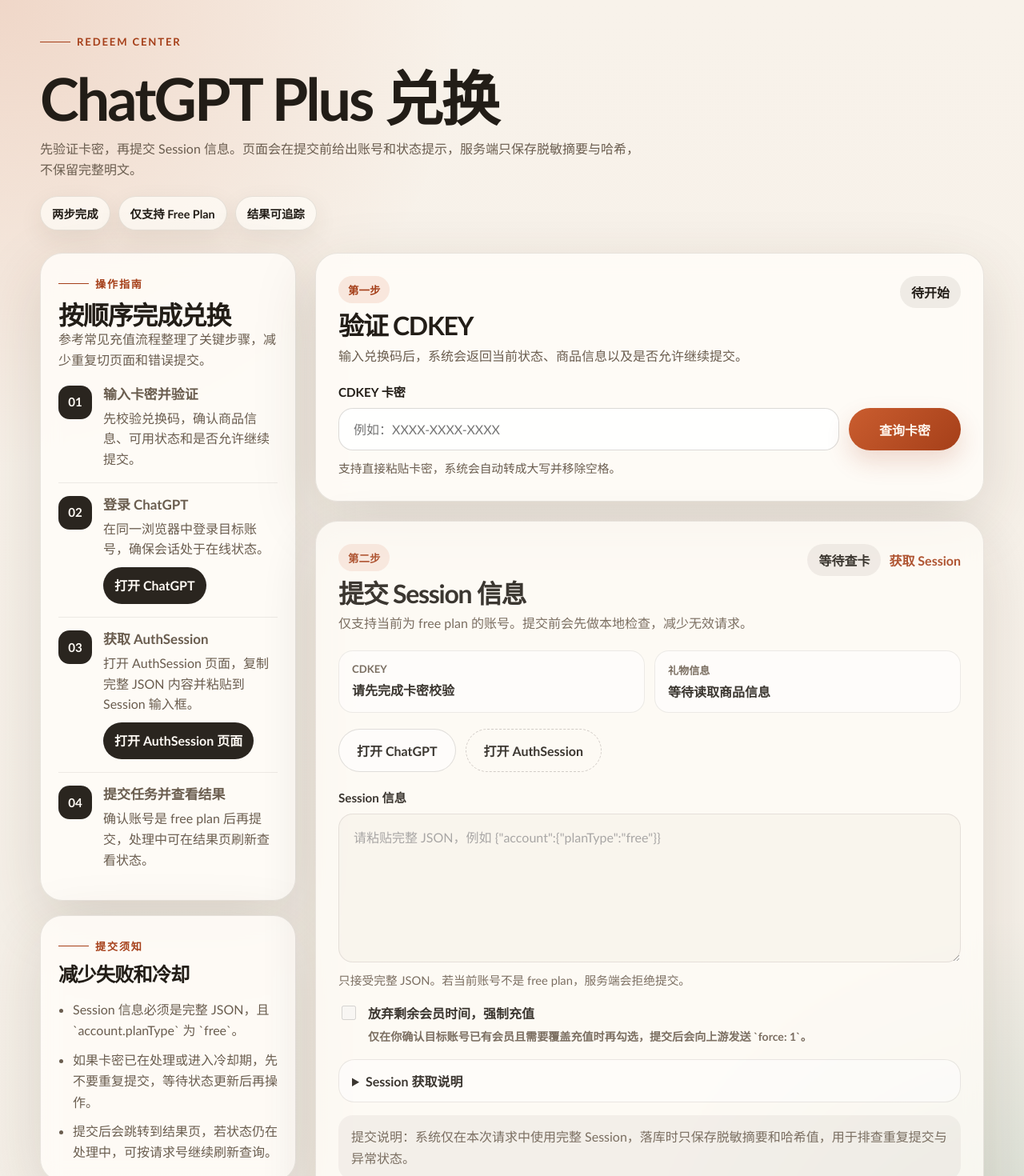
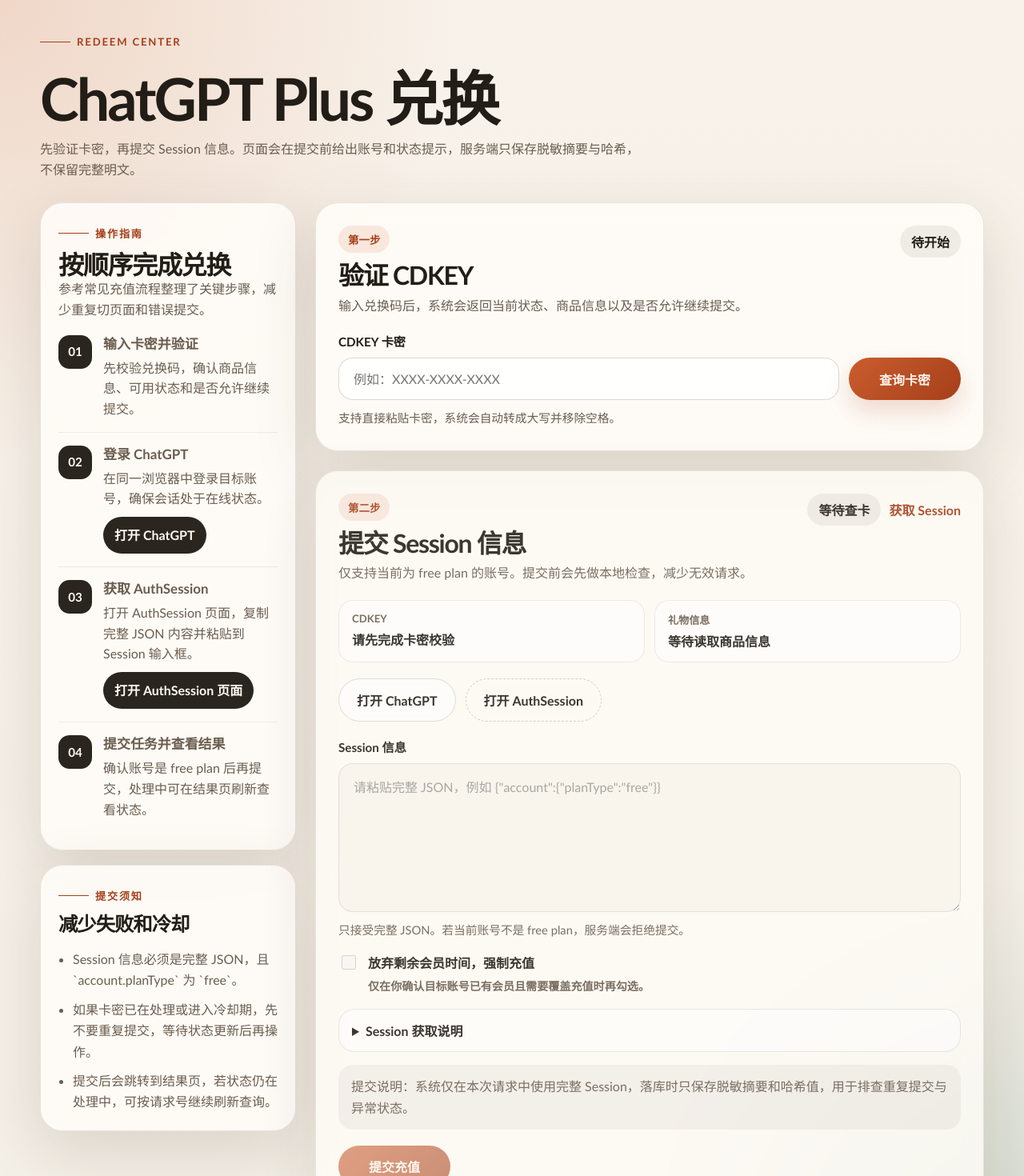
Before and after one commit to FreeWisdom/zka, a Next.js app: page /redeem in a window 1280 px wide. Shown: the top 1470 px of the page at 80% size. Built offline with nearby package versions, Linux system fonts and the light colour scheme.

Commit message:
refactor: simplify redeem page copy

```diff
--- a/src/app/redeem/page.tsx
+++ b/src/app/redeem/page.tsx
@@ -59,12 +59,6 @@
             先验证卡密，再提交 Session 信息。页面会在提交前给出账号和状态提示，服务端只保存脱敏摘要与哈希，不保留完整明文。
           </p>
         </div>
-
-        <div className="redeem-hero-badges" aria-label="兑换特点">
-          <span className="redeem-hero-badge">两步完成</span>
-          <span className="redeem-hero-badge">仅支持 Free Plan</span>
-          <span className="redeem-hero-badge">结果可追踪</span>
-        </div>
       </section>
 
       <section className="redeem-layout">
--- a/src/components/redeem/redeem-form.tsx
+++ b/src/components/redeem/redeem-form.tsx
@@ -526,7 +526,7 @@
           />
           <span>
             放弃剩余会员时间，强制充值
-            <small>仅在你确认目标账号已有会员且需要覆盖充值时再勾选，提交后会向上游发送 `force: 1`。</small>
+            <small>仅在你确认目标账号已有会员且需要覆盖充值时再勾选。</small>
           </span>
         </label>
 
```
